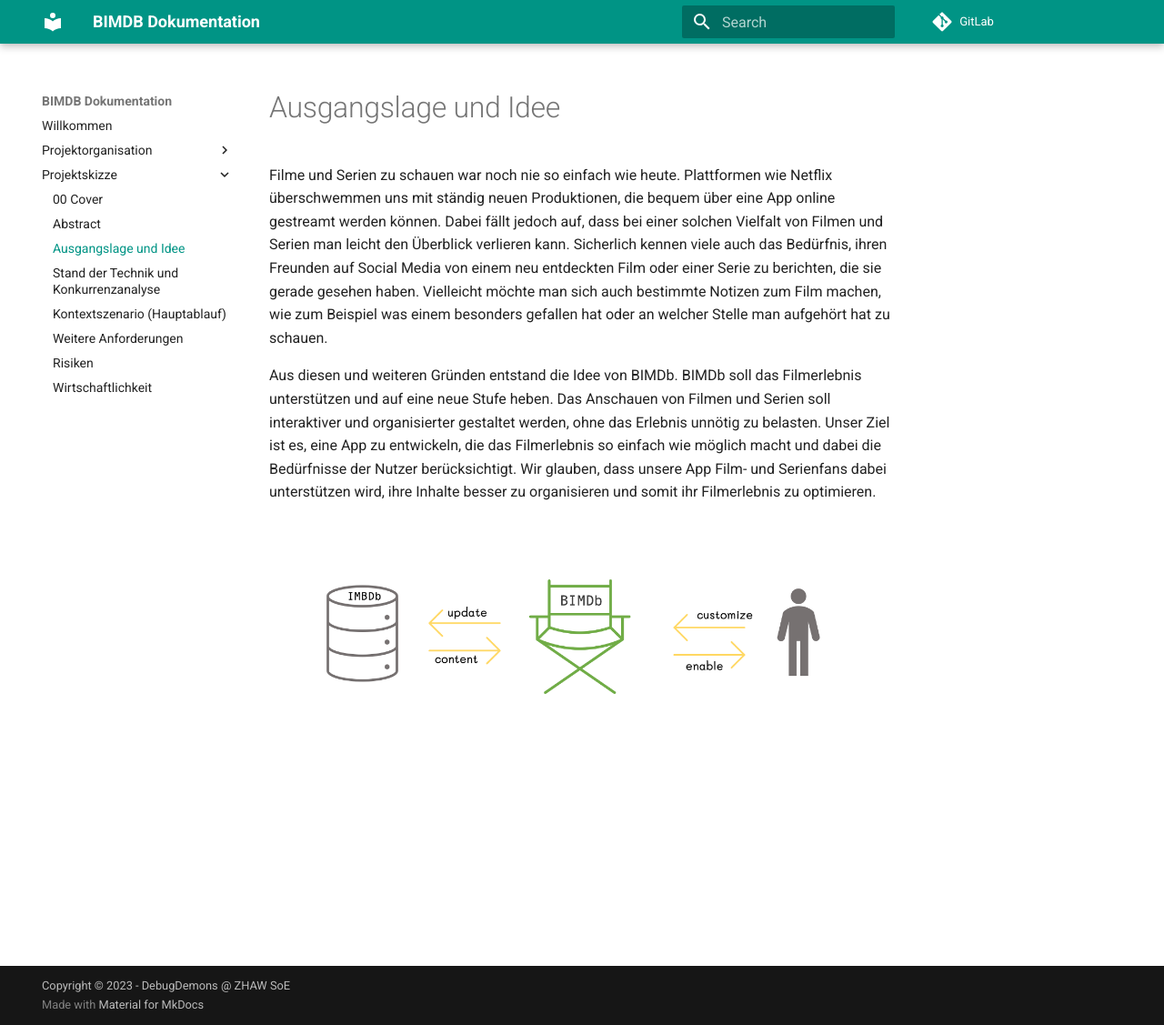
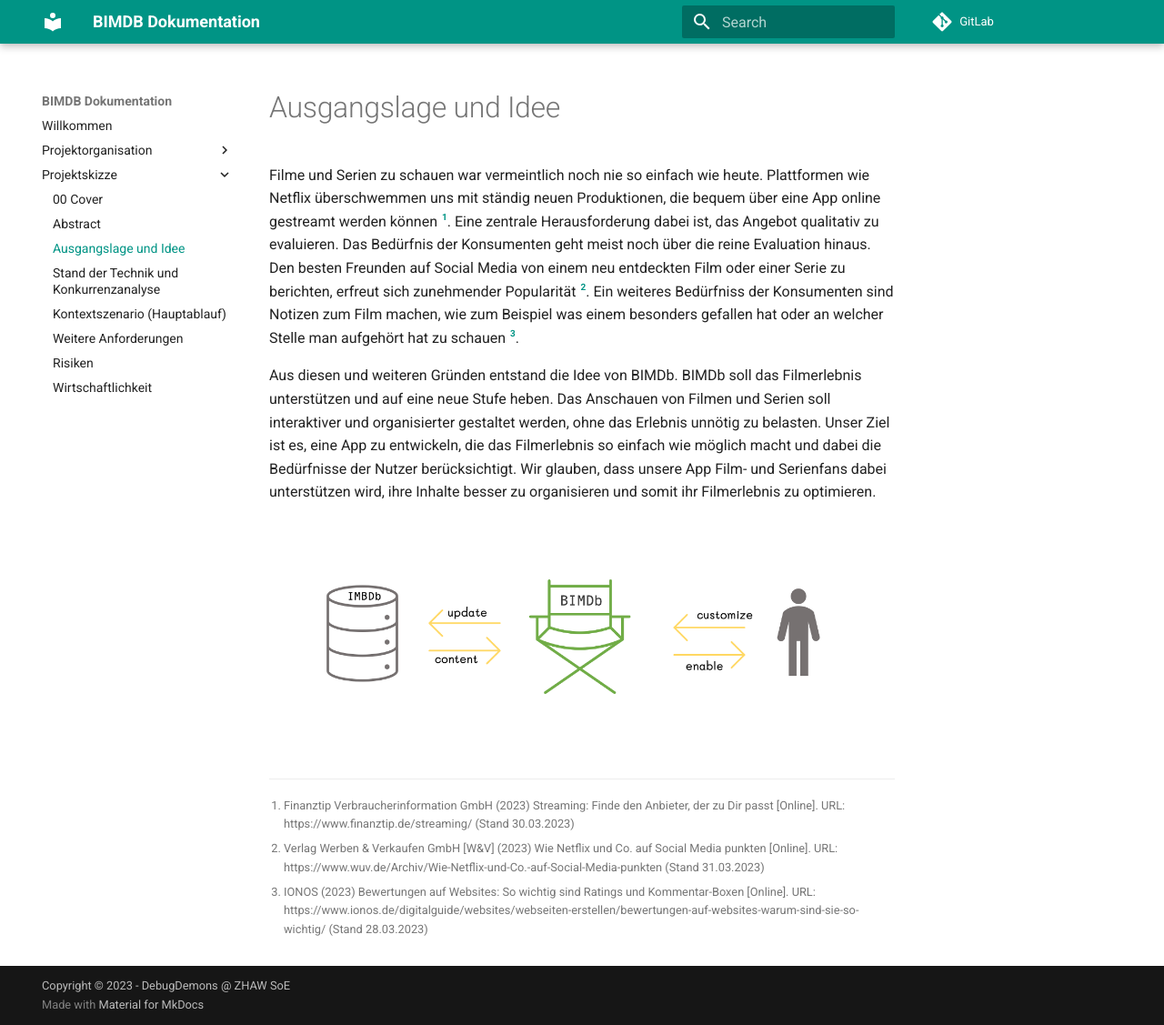
Before and after one commit to YvesBraendli/BIMDB_PM4, an MkDocs documentation site: the page built from docs/projektskizze/02_Ausgangslage&Idee copy.md, in a window 1280 px wide and 1127 px high. Shown: the whole window at 91% size. Built offline with MkDocs 1.6.1 and Material for MkDocs 9.7.7, drawn with Linux system fonts in a browser that asks for light colours; comment, search, counter and statistics services are not loaded.

Commit message:
Ausgangslage&Idee

```diff
--- a/docs/projektskizze/02_Ausgangslage&Idee copy.md
+++ b/docs/projektskizze/02_Ausgangslage&Idee copy.md
@@ -1,7 +1,14 @@
 # Ausgangslage und Idee
 
-Filme und Serien zu schauen war noch nie so einfach wie heute. Plattformen wie Netflix überschwemmen uns mit ständig neuen Produktionen, die bequem über eine App online gestreamt werden können. Dabei fällt jedoch auf, dass bei einer solchen Vielfalt von Filmen und Serien man leicht den Überblick verlieren kann. Sicherlich kennen viele auch das Bedürfnis, ihren Freunden auf Social Media von einem neu entdeckten Film oder einer Serie zu berichten, die sie gerade gesehen haben. Vielleicht möchte man sich auch bestimmte Notizen zum Film machen, wie zum Beispiel was einem besonders gefallen hat oder an welcher Stelle man aufgehört hat zu schauen.
+Filme und Serien zu schauen war vermeintlich noch nie so einfach wie heute. Plattformen wie Netflix überschwemmen uns mit ständig neuen Produktionen, die bequem über eine App online gestreamt werden können [^1]. Eine zentrale Herausforderung dabei ist, das Angebot qualitativ zu evaluieren. Das Bedürfnis der Konsumenten geht meist noch über die reine Evaluation hinaus. Den besten Freunden auf Social Media von einem neu entdeckten Film oder einer Serie zu berichten, erfreut sich zunehmender Popularität [^2]. Ein weiteres Bedürfniss der Konsumenten sind Notizen zum Film machen, wie zum Beispiel was einem besonders gefallen hat oder an welcher Stelle man aufgehört hat zu schauen [^3].
 
 Aus diesen und weiteren Gründen entstand die Idee von BIMDb. BIMDb soll das Filmerlebnis unterstützen und auf eine neue Stufe heben. Das Anschauen von Filmen und Serien soll interaktiver und organisierter gestaltet werden, ohne das Erlebnis unnötig zu belasten. Unser Ziel ist es, eine App zu entwickeln, die das Filmerlebnis so einfach wie möglich macht und dabei die Bedürfnisse der Nutzer berücksichtigt. Wir glauben, dass unsere App Film- und Serienfans dabei unterstützen wird, ihre Inhalte besser zu organisieren und somit ihr Filmerlebnis zu optimieren.
 
+
 ![Overview](../assets/img/BIMDB_Overview.png)
+
+[^1]: Finanztip Verbraucherinformation GmbH (2023) Streaming: Finde den Anbieter, der zu Dir passt [Online]. URL: https://www.finanztip.de/streaming/ (Stand 30.03.2023)
+
+[^2]:Verlag Werben & Verkaufen GmbH [W&V] (2023) Wie Netflix und Co. auf Social Media punkten [Online]. URL: https://www.wuv.de/Archiv/Wie-Netflix-und-Co.-auf-Social-Media-punkten (Stand 31.03.2023)
+
+[^3]: IONOS (2023) Bewertungen auf Websites: So wichtig sind Ratings und Kommentar-Boxen [Online]. URL: https://www.ionos.de/digitalguide/websites/webseiten-erstellen/bewertungen-auf-websites-warum-sind-sie-so-wichtig/ (Stand 28.03.2023)
```
